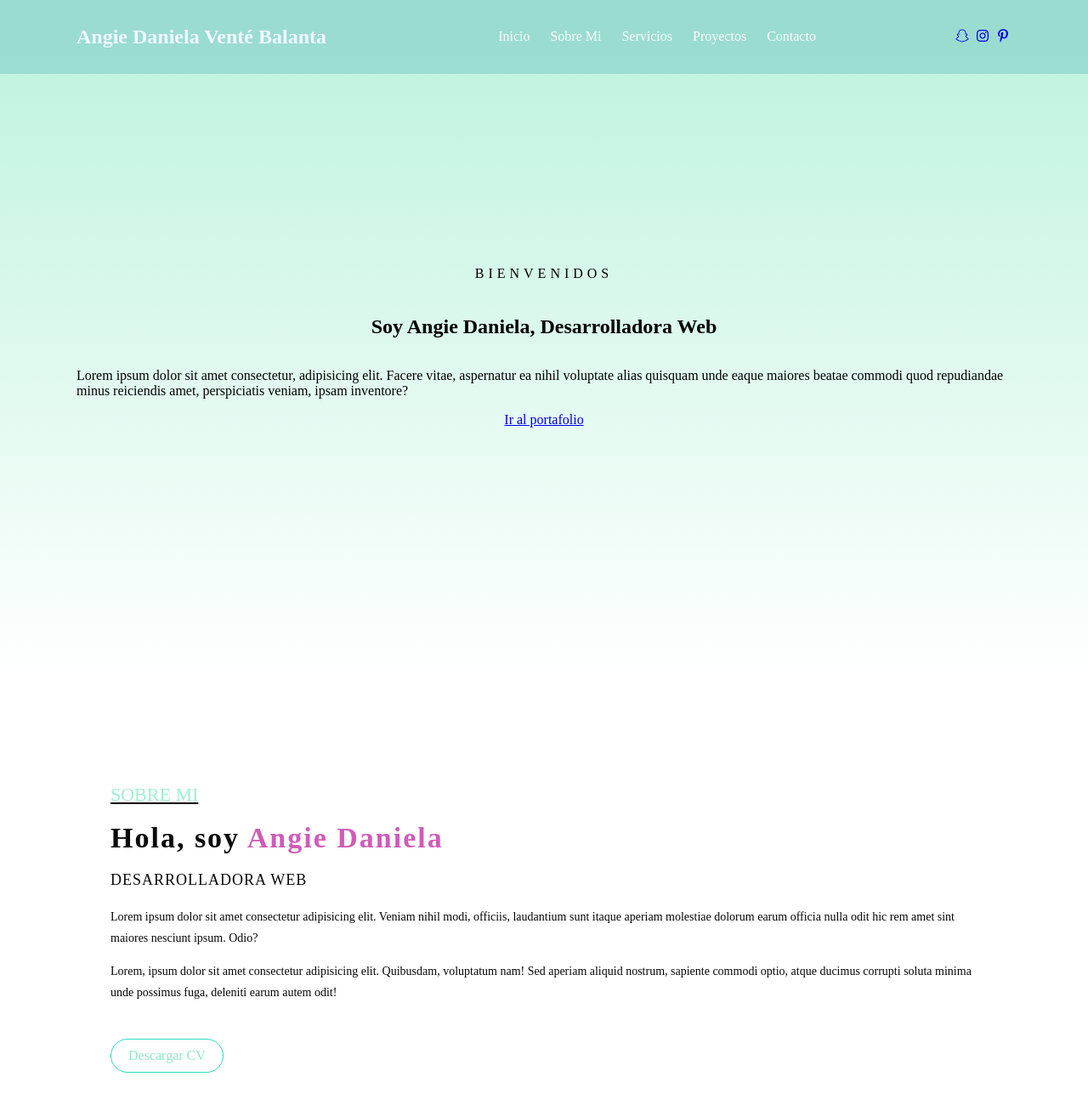
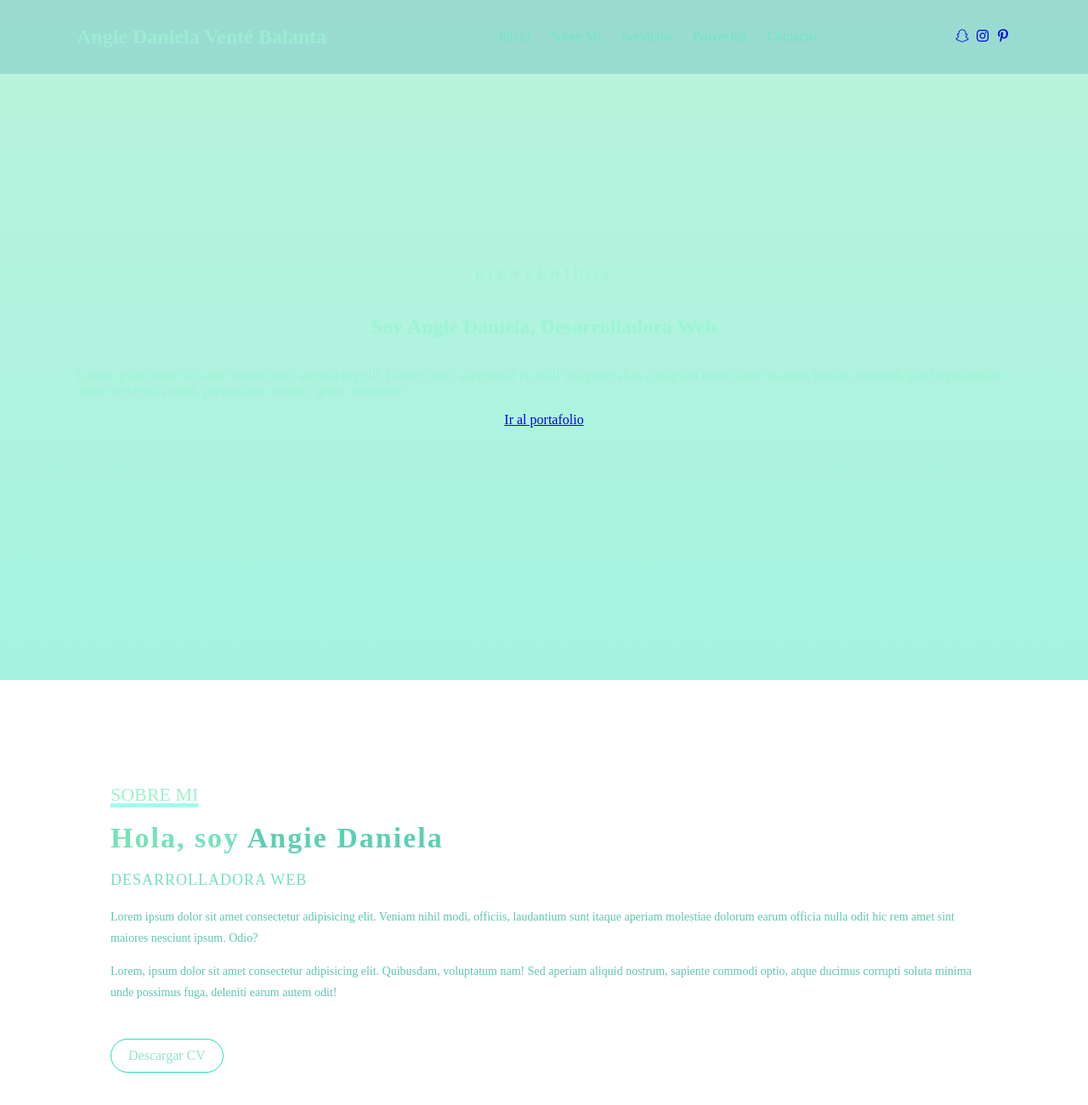
Before and after one commit to AnDa0704/Proyecto, a plain HTML site: page index.html in a window 1280 px wide. Shown: the whole page at 85% size. Drawn offline with Linux system fonts and the light colour scheme; files that its build step writes are made by us from their sources; a web font is replaced by a local one.

Commit message:
Index.css

```diff
--- a/Index.css
+++ b/Index.css
@@ -15,7 +15,7 @@ scroll-behavior: smooth;
 
 #Inicio{
 
-background: linear-gradient(rgba(158, 237, 206, 0.7), rgb(255, 255, 255)), url("../assets/fondo\ de\ pantalla.jpg");
+background: linear-gradient(rgba(158, 237, 206, 0.7), rgb(165, 244, 224)), url("../assets/fondo\ de\ pantalla.jpg");
 
     background-size: cover;
     background-position: center center;
@@ -27,16 +27,11 @@ background: linear-gradient(rgba(158, 237, 206, 0.7), rgb(255, 255, 255)), url("
 
 #Inicio .Contenido header{
 
-    color: aliceblue;
-
+    color: rgb(157, 236, 212);
     background-color: rgba(140, 210, 203, 0.7);
-
     position: fixed;
-
     width: 100%;
-
     z-index: 100;
-
     top: 0;
 
 }
@@ -46,15 +41,10 @@ background: linear-gradient(rgba(158, 237, 206, 0.7), rgb(255, 255, 255)), url("
 #Inicio .Contenido header .Contenido-header{
 
     max-width: 1100px;
-
     margin: auto;
-
     display: flex;
-
     justify-content: space-between;
-
     align-items: center;
-
     padding: 10px 20px;
 
 }
@@ -64,7 +54,6 @@ background: linear-gradient(rgba(158, 237, 206, 0.7), rgb(255, 255, 255)), url("
 #Inicio .Contenido header .Contenido-header nav h1{
 
     text-align: center;
-
     color: rgb(121, 222, 187);
 
 }
@@ -74,9 +63,7 @@ background: linear-gradient(rgba(158, 237, 206, 0.7), rgb(255, 255, 255)), url("
 #Inicio .Contenido header .Contenido-header nav ul{
 
     list-style: none;
-
     display: flex;
-
     align-items: center;
 
 }
@@ -86,7 +73,7 @@ background: linear-gradient(rgba(158, 237, 206, 0.7), rgb(255, 255, 255)), url("
 #Inicio .Contenido header .Contenido-header nav ul li a{
 
 text-decoration: none;
-color: rgb(251, 252, 252);
+color: rgb(112, 230, 194);
 margin: 0 12px;
 font-weight: 400;
 transition: .5s;
@@ -105,22 +92,13 @@ transition: .5s;
 
 #Inicio .Contenido .presentacion{
 
-
-
     max-width: 1100px;
-
     height: 100vh;
-
     margin: auto;
-
-    columns: rgb(157, 244, 215);
-
+    color: rgb(157, 244, 215);
     display: flex;
-
     flex-direction: column;
-
     align-items: center;
-
     justify-content: center;
 
 }
@@ -129,24 +107,19 @@ transition: .5s;
 
 #Inicio .Contenido .presentacion .bienvenida{
 
-
-
 font-size: 16px;
-
 margin-bottom: 20px;
-
 text-transform: uppercase;
-
 letter-spacing: 5px;
 
 }
 
 /* SECCION SOBRE MI */
-#sobreMi{
+#sobreMi {
     max-width: 1100px;
     margin: auto;
     padding: 100px 15px;
-    color: rgb(10, 10, 10);
+    color: rgb(117, 227, 185);
     display: flex;
 }
 
@@ -160,7 +133,7 @@ letter-spacing: 5px;
     padding: 20px;
     width: 100%;
     border-radius: 20px;
-    background-color: rgb(226, 43, 223);
+    background-color: rgb(59, 236, 207);
 }
 
 #sobreMi .sobreMi{
@@ -172,8 +145,8 @@ margin: 0 40px;
     text-transform: uppercase;
     color: rgb(157, 241, 206);
     text-decoration: underline;
-    text-decoration-color: rgb(0, 0, 0);
-    text-decoration-color: 5px;
+    text-decoration-color: rgb(160, 251, 245);
+    text-decoration-thickness: 5px;
 
 }
 
@@ -186,7 +159,7 @@ margin: 0 40px;
 }
 
 #sobreMi .sobreMi h2 span{
-    color: rgb(207, 92, 184);
+    color: rgb(92, 207, 180);
 
 }
 
@@ -201,14 +174,14 @@ margin: 0 40px;
 #sobreMi .sobreMi p{
     font-size: 14px;
     line-height: 25px;
-    color: rgb(7, 7, 7);
+    color: rgba(8, 167, 135, 0.646);
     margin-bottom: 12px;
 }
 
 #sobreMi .sobreMi a{
     display: inline-block;
     text-decoration: none;
-    color: rgb(145, 230, 196);
+    color: rgba(145, 230, 196);
     border-radius: 30px;
     padding: 10px 20px;
     border: 1px solid rgb(39, 220, 190);
```
